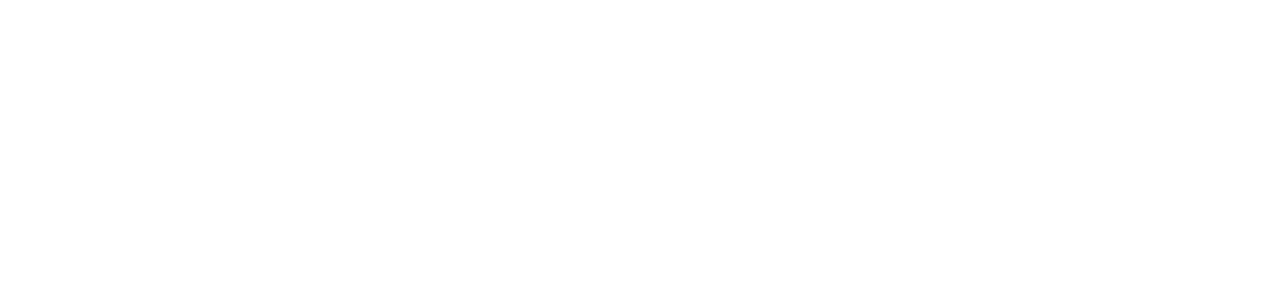
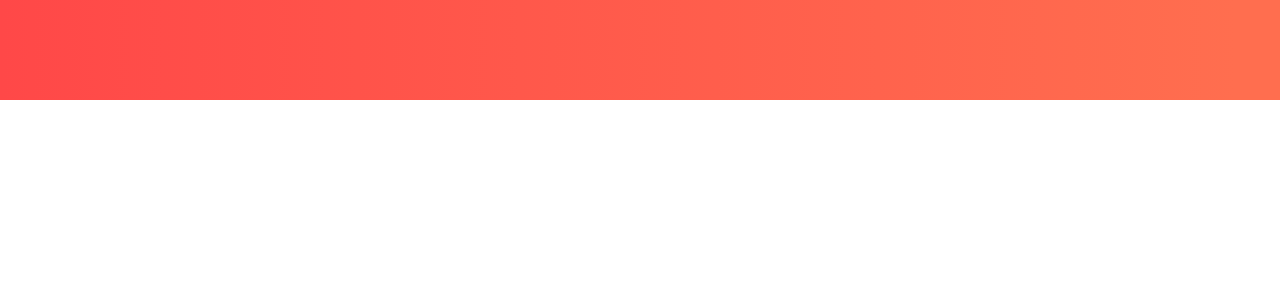
Before and after one commit to LucasLiebl/HACKATHONREAL, a Vue app: page / in a window 1280 px wide. Shown: the top 300 px of the page. Built offline with nearby package versions, Linux system fonts and the light colour scheme.

Commit message:
HeaderNav Created

```diff
--- a/src/assets/main.css
+++ b/src/assets/main.css
@@ -1,4 +1,6 @@
 @import url('https://fonts.googleapis.com/css2?family=Nunito:wght@400;800;1000&display=swap');
 *{
   font-family: 'Nunito', sans-serif;
+  margin: 0%;
+  padding: 0%;
 }
--- /dev/null
+++ b/src/components/HeaderNav.vue
@@ -0,0 +1,18 @@
+<script setup>
+
+
+</script>
+<template>
+<header class="header">
+    <nav></nav>
+</header>
+</template>
+
+<style>
+.header{
+width: 100%;
+height: 100px;
+display: block;
+background: linear-gradient(90deg, #FF4848 0%, #FF6E4F 96.57%);
+}
+</style>
--- a/src/views/HomeView.vue
+++ b/src/views/HomeView.vue
@@ -1,8 +1,9 @@
 <script setup>
+import HeaderNav from '../components/HeaderNav.vue';
 
 </script>
 <template>
-
+<header-nav/>
 </template>
 
 <style>
```
